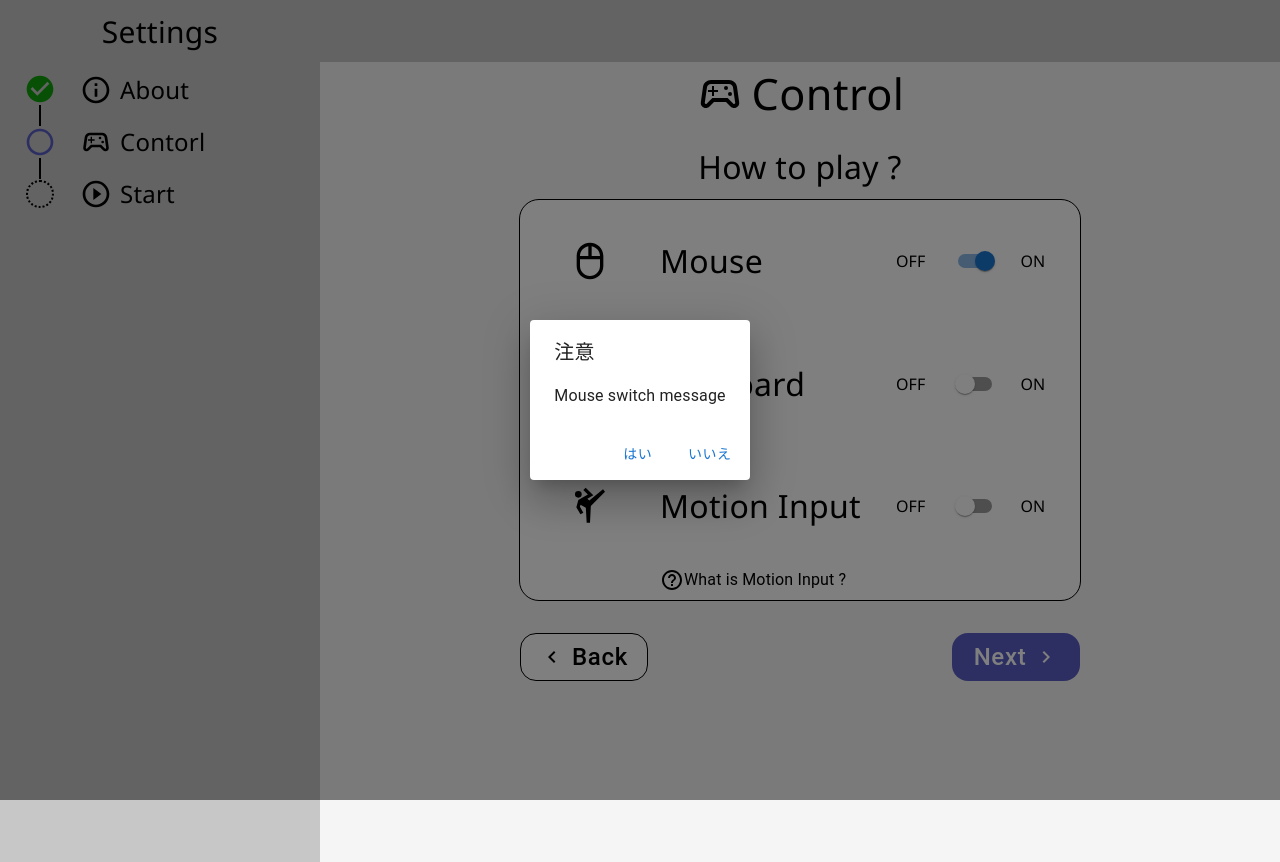
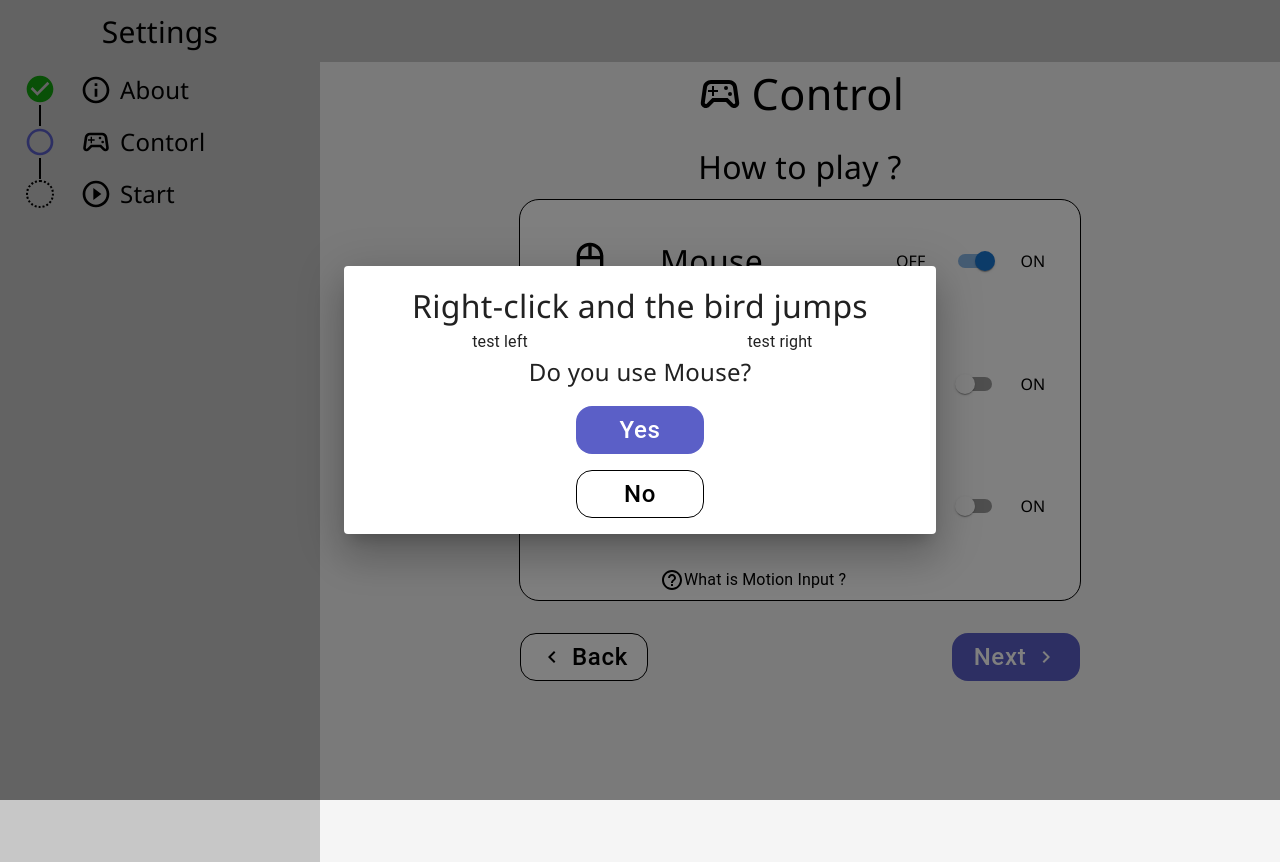
Before and after one commit to zczqkit/setting, a React (Create React App) app: page /Control in a window 1280 px wide. Both pictures are taken after a click on the label 975 px from the left and 261 px from the top of the page. Built offline with nearby package versions, Linux system fonts and the light colour scheme.

Commit message:
temporary controls

```diff
--- a/src/screens/Control.js
+++ b/src/screens/Control.js
@@ -200,7 +200,7 @@ function Control() {
             </Grid>
             <Grid item xs={4} sx={styles.togglebuttonPosition}>
                 <Typography  sx={styles.label}>OFF</Typography>
-                <FormControlLabel control={<Switch checked={isMouseSwitchOn} onChange={(e) => handleSwitchChange(e, setMouseSwitchOn, 'Mouse switch message', 'mouse')} />}/>
+                <FormControlLabel control={<Switch checked={isMouseSwitchOn} onChange={(e) => handleSwitchChange(e, setMouseSwitchOn, <MouseInstruction/>, 'mouse')} />}/>
                 <Typography  sx={styles.label}>ON</Typography>
             </Grid>
             <Grid item xs={3} sx={styles.iconPosition}>
@@ -239,20 +239,22 @@ function Control() {
               </Grid>
             </Box>
             <Dialog open={open} onClose={handleNoClick}>
-
-              <DialogTitle>{"注意"}</DialogTitle>
-
-              <DialogContent>
+              <DialogContent sx={{padding:"1rem 1rem 0.5rem 1rem"}}>
                 <Typography>{dialogMessage}</Typography>
               </DialogContent>
-
-              <DialogActions>
-                <Button onClick={handleYesClick} color="primary">
-                  はい
-                </Button>
-                <Button onClick={handleNoClick} color="primary">
-                  いいえ
-                </Button>
+              <DialogActions sx={{ display: 'flex', flexDirection: 'row', justifyContent: 'center', alignItems: 'center'}}>
+                < Box sx={{ display: 'flex', flexDirection: 'column'}}>
+                  <Box sx={{margin:"0 0 0.5rem 0"}}>
+                    <Button onClick={handleYesClick} size="large" sx={styles.primebuttonactive}>
+                    Yes
+                    </Button>
+                  </Box>
+                  <Box sx={{margin:"0.5rem 0"}}>
+                    <Button onClick={handleNoClick} size="large" variant="outlined" sx={styles.secondbutton}>
+                      No
+                    </Button>
+                  </Box>
+                </Box>
               </DialogActions>
       </Dialog>
         </Box>
@@ -279,3 +281,24 @@ function Control() {
       </Box>
     );
 }
+
+function MouseInstruction() {
+  return (
+    <Box sx={{width:'35rem'}}>
+      <Typography sx={{ display: 'flex',flexDirection: 'row', justifyContent: 'center',fontSize: '2rem',fontFamily: 'Segoe UI'}} >
+      Right-click and the bird jumps
+      </Typography>
+      <Box  sx={{display: 'flex',flexDirection: 'row'}}>
+          <Grid item xs={6} sx={{ display: 'flex',flexDirection: 'row', justifyContent: 'center', alignItems: 'center'}}>
+            test left
+          </Grid>
+          <Grid item xs={6} sx={{ position: 'relative', display: 'flex',flexDirection: 'column', justifyContent: 'center', alignItems: 'center'}}>
+            test right
+          </Grid>
+      </Box>
+      <Typography sx={{ display: 'flex',flexDirection: 'row', justifyContent: 'center',fontSize: '1.5rem',fontFamily: 'Segoe UI'}} >
+        Do you use  Mouse?
+      </Typography>
+    </Box>
+  );
+}
```
